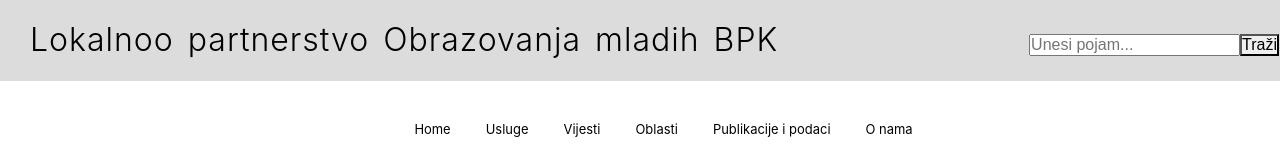
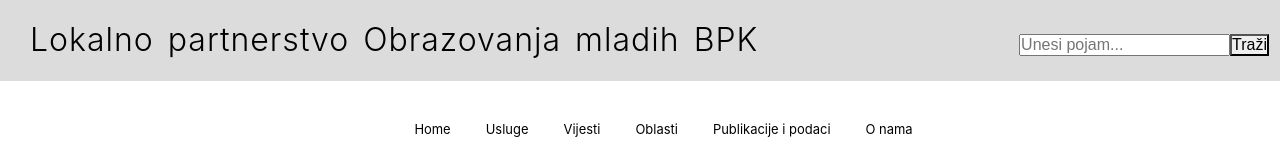
Before and after one commit to Olafyngvi/Lokalno-partnerstvo, an Angular app: page / in a window 1280 px wide. Shown: the top 160 px of the page. Built offline with nearby package versions, Linux system fonts and the light colour scheme.

Commit message:
fdf
dfdf

```diff
--- a/src/app/components/header/header.component.html
+++ b/src/app/components/header/header.component.html
@@ -1,5 +1,5 @@
 
 <div class="heder row">
-  <h1>Lokalnoo partnerstvo Obrazovanja mladih BPK</h1>
+  <h1>Lokalno partnerstvo Obrazovanja mladih BPK</h1>
   <form action="pages/zzjz_search.php" class="search-f" method="post"><input class="#" type="text" name="search" placeholder="Unesi pojam..."><span><button name="submit" type="submit">Traži</button></span></form>
 </div>
```
